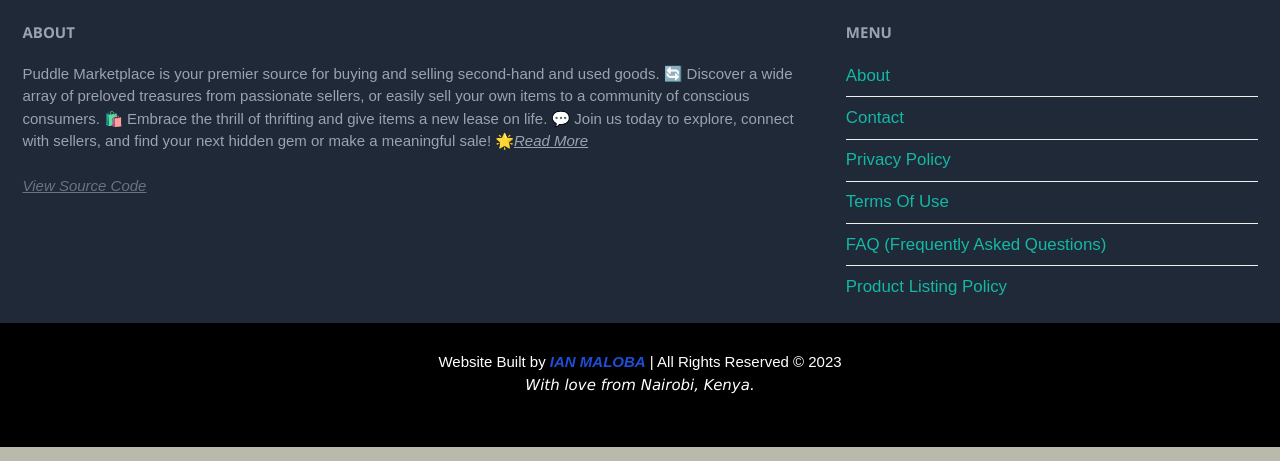
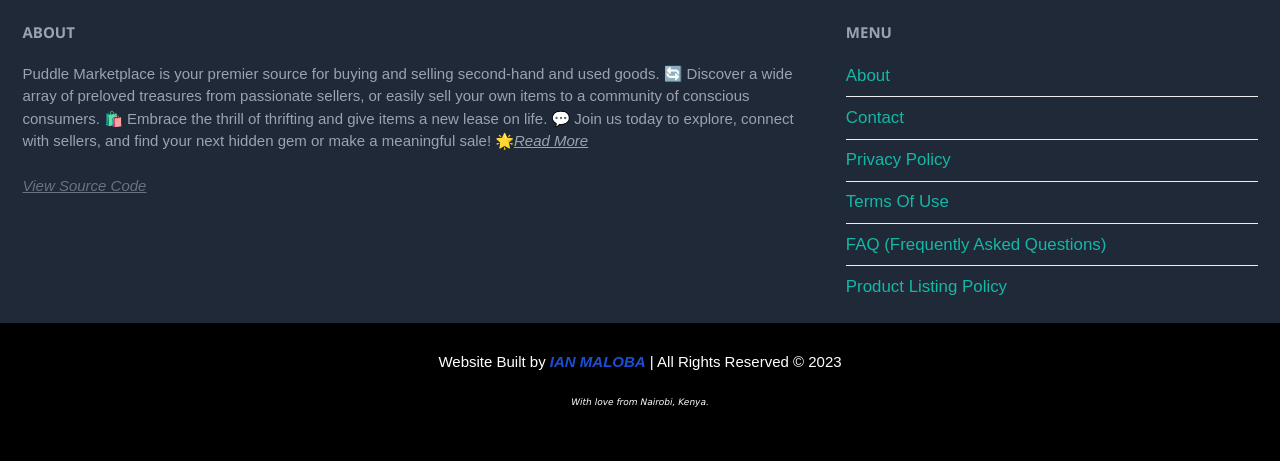
Before and after one commit to IanMalobaMwakha/Puddle, a Django app: page /inbox/19/ in a window 1280 px wide. Shown: the part 1228-1689 px from the top of the page. Run offline with Django 4.2, Linux system fonts and the light colour scheme; a user stored in the database is signed in; data comes from the database, SQL or seed files in the repository; some libraries are stand-ins or nearby versions.

Commit message:
modified:   puddle/core/templates/core/base.html

```diff
--- a/puddle/core/templates/core/base.html
+++ b/puddle/core/templates/core/base.html
@@ -650,9 +650,9 @@ a:hover {
 <div class="footer-container">
   <p>
     <br>
-    Website Built by <a href="https://ianmaloba.com" target="_blank"><i class="text-blue-700"><b>IAN MALOBA</b></i></a> | All Rights Reserved © 2023
+    <p style="text-align: center;">Website Built by <a href="https://ianmaloba.com" target="_blank"><i class="text-blue-700"><b>IAN MALOBA</b></i></a> | All Rights Reserved © 2023</p>
     <br>
-    <p style="font-family: Verdana, Geneva, Tahoma, sans-serif;"><i>With love from Nairobi, Kenya.</i></p>
+    <p style="font-family: Verdana, Geneva, Tahoma, sans-serif; font-size: 9px; text-align: center;"><i>With love from Nairobi, Kenya.</i></p>
     <br>
     <br>
   </p>
```
